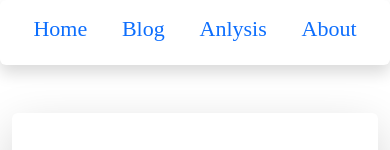
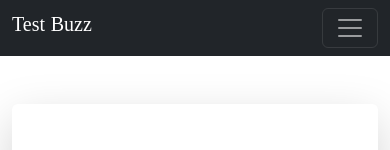
Before and after one commit to mdiibrahim/Test-Buzz, a React (Create React App) app: page /about in a window 390 px wide. Shown: the top 150 px of the page. Built offline with nearby package versions, Linux system fonts and the light colour scheme.

Commit message:
navbar responsive is done

```diff
--- a/src/App.js
+++ b/src/App.js
@@ -17,7 +17,7 @@ function App() {
       element: <Main></Main>,
       children: [
         {
-          path: '/',
+          path: '/quiz',
           loader: async()=>fetch('https://openapi.programming-hero.com/api/quiz'),
           element: <Home></Home>,
         },
--- a/src/Components/Header/Header.css
+++ b/src/Components/Header/Header.css
@@ -1,5 +1,5 @@
-nav a:hover{
-    background-color: rgba(195, 228, 3, 0.512);
-    border-radius: 5px;
+nav a{
+    text-decoration: none;
+    color: inherit;
 
 }
--- a/src/Components/Header/Header.js
+++ b/src/Components/Header/Header.js
@@ -1,46 +1,34 @@
 import './Header.css';
-import React, { useState } from 'react';
+import Container from 'react-bootstrap/Container';
+import Nav from 'react-bootstrap/Nav';
+import Navbar from 'react-bootstrap/Navbar';
+
 import { Link } from 'react-router-dom';
 
-
-const Header = () => {
-    const routes = [
-        {
-            id: 1, name: 'Home', path: '/'
-        },
-        {
-            id: 2, name: 'Blog', path: '/blog'
-        },
-        {
-            id: 3, name: 'Anlysis', path: '/analysis'
-        },
-        {
-            id: 4, name: 'About', path: '/about'
-        }
-    ]
-
-
+function Header() {
     return (
-        <nav>
-            <nav className='d-flex justify-content-center shadow p-3 mb-5 bg-body rounded'>
-                {
-                    routes.map(route => {
-                        return (
-
-                            <Link
-                                key={route.id}
-                                to={route.path}
-                                className='text-decoration-none mx-auto'
-
-                            >
-                            {route.name}</Link>
-                        )
-                    })
-                }
-            </nav>
-
-        </nav>
+        <Navbar collapseOnSelect expand="lg" bg="dark" variant="dark" sticky='top'>
+            <Container>
+                <Navbar.Brand href=""><Link to='/quiz'>Test Buzz</Link></Navbar.Brand>
+                <Navbar.Toggle aria-controls="responsive-navbar-nav" />
+                <Navbar.Collapse id="responsive-navbar-nav">
+                    <Nav className="me-auto">
+                    </Nav>
+                    <Nav>
+                        <Nav.Link>
+                            <Link to='/blog'>Blog</Link>
+                        </Nav.Link>
+                        <Nav.Link eventKey={2}>
+                            <Link to='/analysis'>Analysis</Link>
+                        </Nav.Link>
+                        <Nav.Link eventKey={3}>
+                            <Link to='/about'>About</Link>
+                        </Nav.Link>
+                    </Nav>
+                </Navbar.Collapse>
+            </Container>
+        </Navbar>
     );
-};
+}
 
 export default Header;
--- a/src/Components/Main/Main.js
+++ b/src/Components/Main/Main.js
@@ -1,6 +1,7 @@
 import React from 'react';
 import { Outlet } from 'react-router-dom';
 import Header from '../Header/Header';
+import Intro from '../Intro/Intro';
 import './Main.css';
 
 const Main = () => {
```
